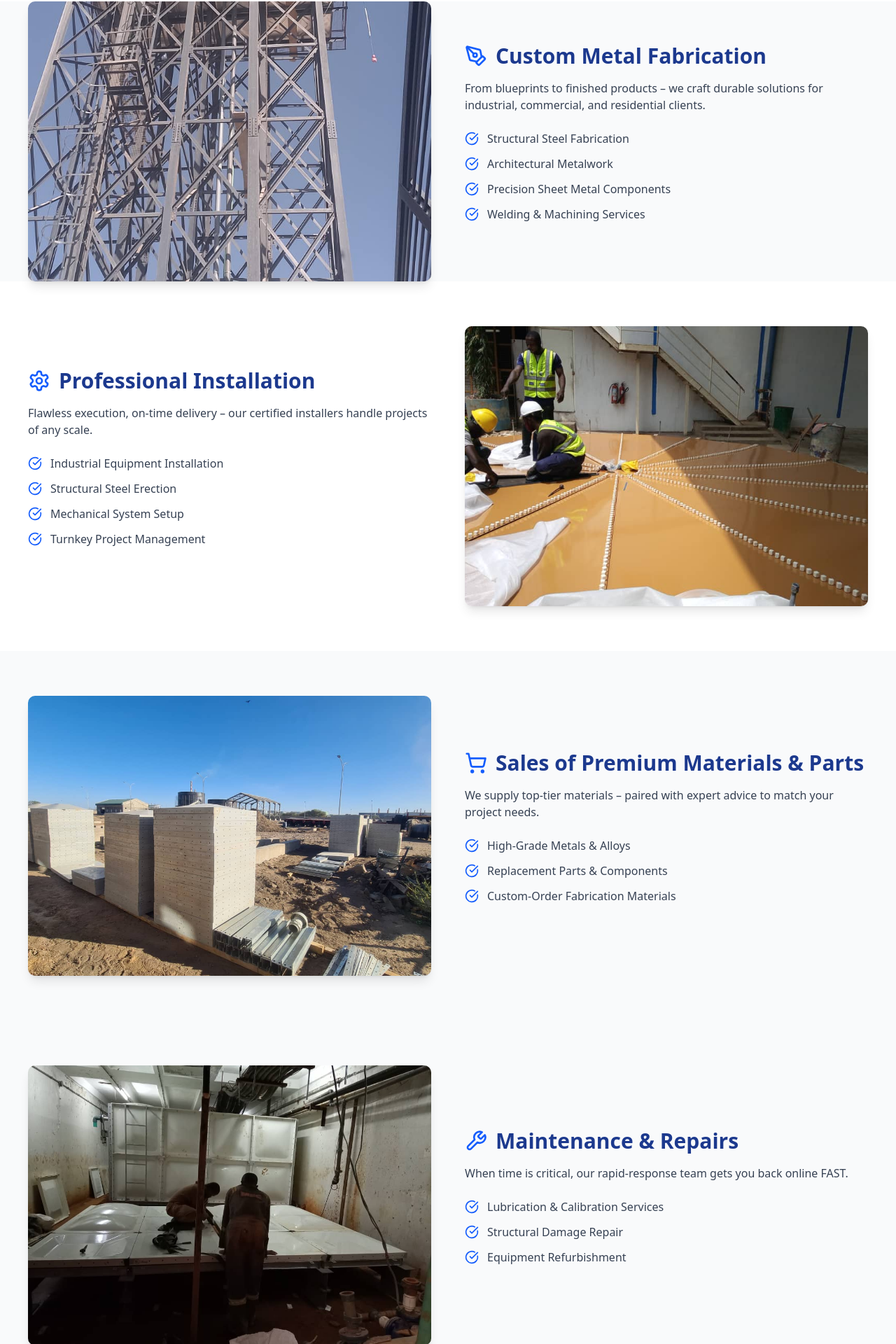
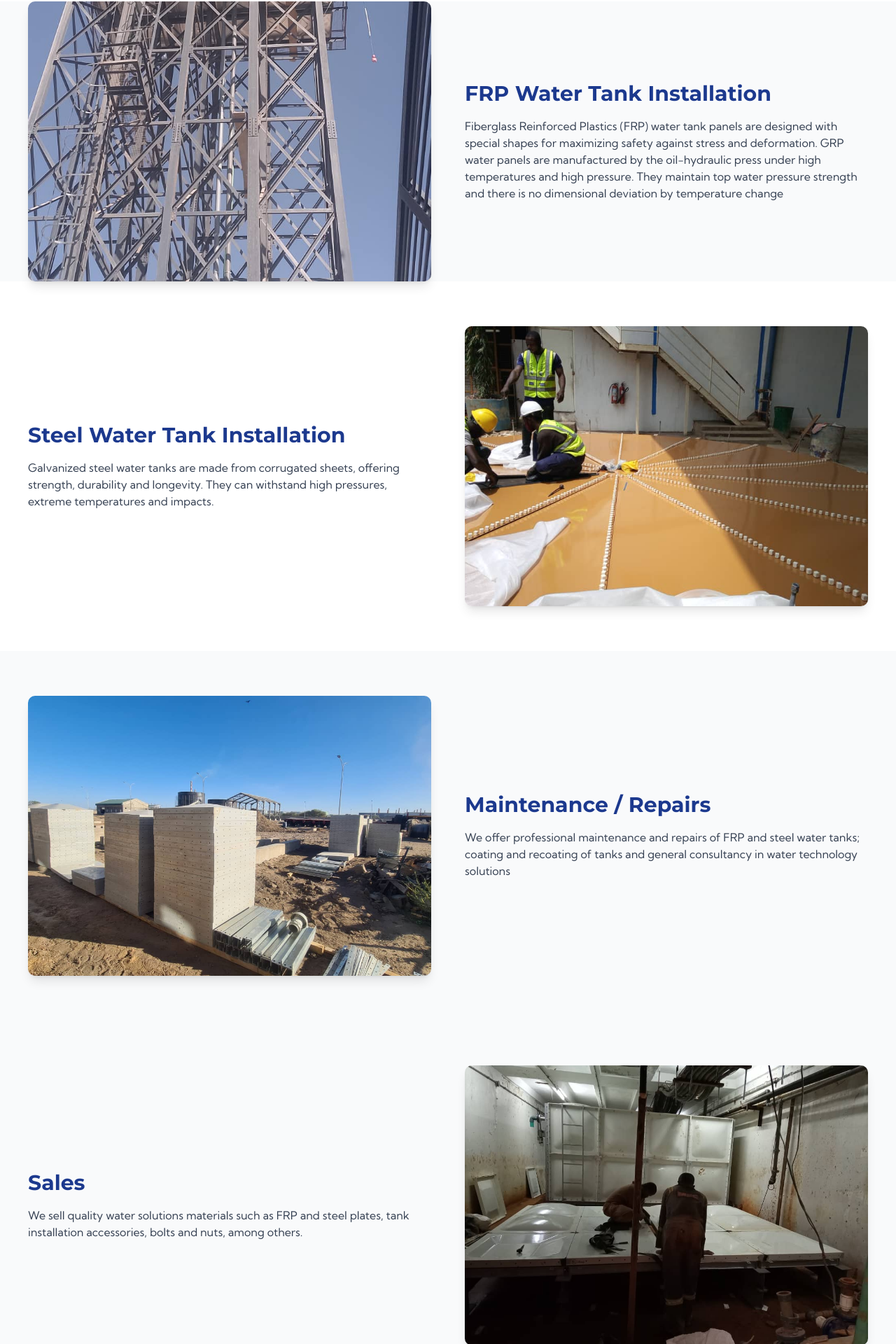
Before and after one commit to AJBrownson/tremic, a Next.js app: page /our-services in a window 1280 px wide. Shown: the part 642-2562 px from the top of the page at 70% size. Built offline with nearby package versions, Linux system fonts and the light colour scheme.

Commit message:
feat: Add services page changes

```diff
--- a/app/our-services/page.tsx
+++ b/app/our-services/page.tsx
@@ -1,33 +1,12 @@
 import Image from "next/image";
 import Link from "next/link";
-import {
-  CheckCircle,
-  PenToolIcon as Tool,
-  Settings,
-  Wrench,
-  ShoppingCart,
-} from "lucide-react";
 import { ChevronRight } from "lucide-react";
+
 
 export default function ServicesPage() {
   return (
     <main className="flex min-h-screen flex-col">
       {/* Hero Section */}
-      {/* <div className="relative h-[300px] w-full mt-10">
-      <div className="absolute inset-0 bg-gradient-to-r from-blue-900 to-teal-800 z-0"></div>
-      <div className="relative z-10 h-full flex flex-col items-center justify-center text-white px-4">
-          <h1 className="font-montserrat text-5xl md:text-7xl font-bold text-center mb-6">
-          Our Services
-          </h1>
-          <div className="font-kumbh flex items-center gap-2 text-lg">
-            <Link href="/" className="hover:underline">
-              Home
-            </Link>
-            <ChevronRight className="h-4 w-4" />
-            <span>Our Services</span>
-          </div>
-        </div>
-      </div> */}
       <div className="relative h-[300px] w-full mt-10">
         <div
           className="absolute inset-0 z-0 bg-cover bg-center bg-no-repeat"
@@ -64,7 +43,6 @@ export default function ServicesPage() {
         </div>
       </section>
 
-      {/* Custom Metal Fabrication */}
       <section className="px-4 md:px-10 bg-gray-50">
         <div className="max-w-7xl mx-auto">
           <div className="grid grid-cols-1 md:grid-cols-2 gap-12 items-center">
@@ -78,185 +56,127 @@ export default function ServicesPage() {
             </div>
             <div>
               <div className="flex items-center gap-3 mb-4">
-                <Tool className="h-8 w-8 text-blue-600" />
-                <h2 className="text-3xl font-bold text-blue-900">
-                  Custom Metal Fabrication
+                <h2 className="text-3xl font-bold font-montserrat text-blue-900">
+                  FRP Water Tank Installation
                 </h2>
               </div>
-              <p className="text-gray-700 mb-6">
-                From blueprints to finished products – we craft durable
-                solutions for industrial, commercial, and residential clients.
+              <p className="text-gray-700 font-kumbh">
+                Fiberglass Reinforced Plastics (FRP) water tank panels are
+                designed with special shapes for maximizing safety against
+                stress and deformation. GRP water panels are manufactured by the
+                oil-hydraulic press under high temperatures and high pressure.
+                They maintain top water pressure strength and there is no
+                dimensional deviation by temperature change
               </p>
-              <ul className="space-y-3 mb-6">
-                <li className="flex items-center gap-3">
-                  <CheckCircle className="h-5 w-5 text-blue-600 flex-shrink-0" />
-                  <span className="text-gray-700">
-                    Structural Steel Fabrication
-                  </span>
-                </li>
-                <li className="flex items-center gap-3">
-                  <CheckCircle className="h-5 w-5 text-blue-600 flex-shrink-0" />
-                  <span className="text-gray-700">Architectural Metalwork</span>
-                </li>
-                <li className="flex items-center gap-3">
-                  <CheckCircle className="h-5 w-5 text-blue-600 flex-shrink-0" />
-                  <span className="text-gray-700">
-                    Precision Sheet Metal Components
-                  </span>
-                </li>
-                <li className="flex items-center gap-3">
-                  <CheckCircle className="h-5 w-5 text-blue-600 flex-shrink-0" />
-                  <span className="text-gray-700">
-                    Welding & Machining Services
-                  </span>
-                </li>
-              </ul>
             </div>
           </div>
         </div>
       </section>
 
-      {/* Professional Installation */}
       <section className="py-16 px-4 md:px-10">
         <div className="max-w-7xl mx-auto">
           <div className="grid grid-cols-1 md:grid-cols-2 gap-12 items-center">
             <div className="md:order-2 relative h-[400px] rounded-lg overflow-hidden shadow-lg">
               <Image
                 src="/about2.jpg"
-                alt="Professional Installation Services"
+                alt="steel water tank installation"
                 fill
                 className="object-cover"
               />
             </div>
             <div className="md:order-1">
               <div className="flex items-center gap-3 mb-4">
-                <Settings className="h-8 w-8 text-blue-600" />
-                <h2 className="text-3xl font-bold text-blue-900">
-                  Professional Installation
+                <h2 className="text-3xl font-bold font-montserrat text-blue-900">
+                  Steel Water Tank Installation
                 </h2>
               </div>
-              <p className="text-gray-700 mb-6">
-                Flawless execution, on-time delivery – our certified installers
-                handle projects of any scale.
+              <p className="text-gray-700 font-kumbh">
+                Galvanized steel water tanks are made from corrugated sheets,
+                offering strength, durability and longevity. They can withstand
+                high pressures, extreme temperatures and impacts.
               </p>
-              <ul className="space-y-3 mb-6">
-                <li className="flex items-center gap-3">
-                  <CheckCircle className="h-5 w-5 text-blue-600 flex-shrink-0" />
-                  <span className="text-gray-700">
-                    Industrial Equipment Installation
-                  </span>
-                </li>
-                <li className="flex items-center gap-3">
-                  <CheckCircle className="h-5 w-5 text-blue-600 flex-shrink-0" />
-                  <span className="text-gray-700">
-                    Structural Steel Erection
-                  </span>
-                </li>
-                <li className="flex items-center gap-3">
-                  <CheckCircle className="h-5 w-5 text-blue-600 flex-shrink-0" />
-                  <span className="text-gray-700">Mechanical System Setup</span>
-                </li>
-                <li className="flex items-center gap-3">
-                  <CheckCircle className="h-5 w-5 text-blue-600 flex-shrink-0" />
-                  <span className="text-gray-700">
-                    Turnkey Project Management
-                  </span>
-                </li>
-              </ul>
             </div>
           </div>
         </div>
       </section>
 
-      {/* Sales of Premium Materials & Parts */}
       <section className="py-16 px-4 md:px-10 bg-gray-50">
         <div className="max-w-7xl mx-auto">
           <div className="grid grid-cols-1 md:grid-cols-2 gap-12 items-center">
             <div className="relative h-[400px] rounded-lg overflow-hidden shadow-lg">
               <Image
                 src="/about3.jpg"
-                alt="Premium Materials & Parts"
+                alt="maintenance and repairs"
                 fill
                 className="object-cover"
               />
             </div>
             <div>
               <div className="flex items-center gap-3 mb-4">
-                <ShoppingCart className="h-8 w-8 text-blue-600" />
-                <h2 className="text-3xl font-bold text-blue-900">
-                  Sales of Premium Materials & Parts
+                <h2 className="text-3xl font-bold font-montserrat text-blue-900">
+                  Maintenance / Repairs
                 </h2>
               </div>
-              <p className="text-gray-700 mb-6">
-                We supply top-tier materials – paired with expert advice to
-                match your project needs.
+              <p className="text-gray-700 font-kumbh">
+                We offer professional maintenance and repairs of FRP and steel
+                water tanks; coating and recoating of tanks and general
+                consultancy in water technology solutions
               </p>
-              <ul className="space-y-3 mb-6">
-                <li className="flex items-center gap-3">
-                  <CheckCircle className="h-5 w-5 text-blue-600 flex-shrink-0" />
-                  <span className="text-gray-700">
-                    High-Grade Metals & Alloys
-                  </span>
-                </li>
-                <li className="flex items-center gap-3">
-                  <CheckCircle className="h-5 w-5 text-blue-600 flex-shrink-0" />
-                  <span className="text-gray-700">
-                    Replacement Parts & Components
-                  </span>
-                </li>
-                <li className="flex items-center gap-3">
-                  <CheckCircle className="h-5 w-5 text-blue-600 flex-shrink-0" />
-                  <span className="text-gray-700">
-                    Custom-Order Fabrication Materials
-                  </span>
-                </li>
-              </ul>
             </div>
           </div>
         </div>
       </section>
 
-      {/* Repair & Emergency Services */}
+      <section className="py-16 px-4 md:px-10 bg-gray-50">
+        <div className="max-w-7xl mx-auto">
+          <div className="grid grid-cols-1 md:grid-cols-2 gap-12 items-center">
+            <div className="md:order-2 relative h-[400px] rounded-lg overflow-hidden shadow-lg">
+              <Image
+                src="/services1.jpg"
+                alt="Sales"
+                fill
+                className="object-cover"
+              />
+            </div>
+            <div>
+              <div className="flex items-center gap-3 mb-4">
+                <h2 className="text-3xl font-bold font-montserrat text-blue-900">
+                  Sales
+                </h2>
+              </div>
+              <p className="text-gray-700 font-kumbh">
+                We sell quality water solutions materials such as FRP and steel
+                plates, tank installation accessories, bolts and nuts, among
+                others.
+              </p>
+            </div>
+          </div>
+        </div>
+      </section>
+
       <section className="py-16 px-4 md:px-10 bg-gray-50">
         <div className="max-w-7xl mx-auto">
           <div className="grid grid-cols-1 md:grid-cols-2 gap-12 items-center">
             <div className="relative h-[400px] rounded-lg overflow-hidden shadow-lg">
               <Image
                 src="/services1.jpg"
-                alt="Repair & Emergency Services"
+                alt="Advanced Fabrication"
                 fill
                 className="object-cover"
               />
             </div>
             <div>
               <div className="flex items-center gap-3 mb-4">
-                <Wrench className="h-8 w-8 text-blue-600" />
-                <h2 className="text-3xl font-bold text-blue-900">
-                  Maintenance & Repairs
+                <h2 className="text-3xl font-bold font-montserrat text-blue-900">
+                  Advanced Fabrication
                 </h2>
               </div>
-              <p className="text-gray-700 mb-6">
-                When time is critical, our rapid-response team gets you back
-                online FAST.
+              <p className="text-gray-700 font-kumbh">
+                From blueprints to finished products – we craft durable
+                materials such as iron skids, internal and external
+                reinforcements, ladders etc, for our industrial, commercial, and
+                residential clients.
               </p>
-              <ul className="space-y-3 mb-6">
-                <li className="flex items-center gap-3">
-                  <CheckCircle className="h-5 w-5 text-blue-600 flex-shrink-0" />
-                  <span className="text-gray-700">
-                    Lubrication & Calibration Services
-                  </span>
-                </li>
-                <li className="flex items-center gap-3">
-                  <CheckCircle className="h-5 w-5 text-blue-600 flex-shrink-0" />
-                  <span className="text-gray-700">
-                    Structural Damage Repair
-                  </span>
-                </li>
-                <li className="flex items-center gap-3">
-                  <CheckCircle className="h-5 w-5 text-blue-600 flex-shrink-0" />
-                  <span className="text-gray-700">Equipment Refurbishment</span>
-                </li>
-              </ul>
             </div>
           </div>
         </div>
```
